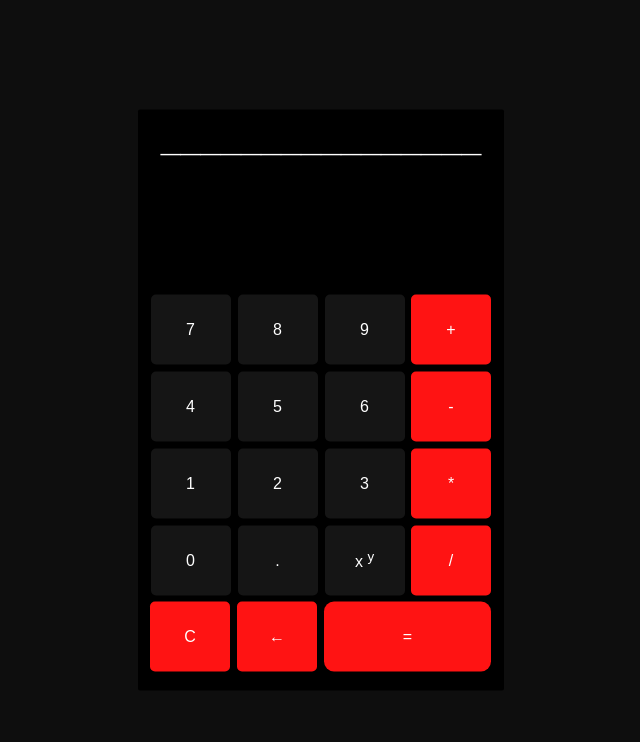
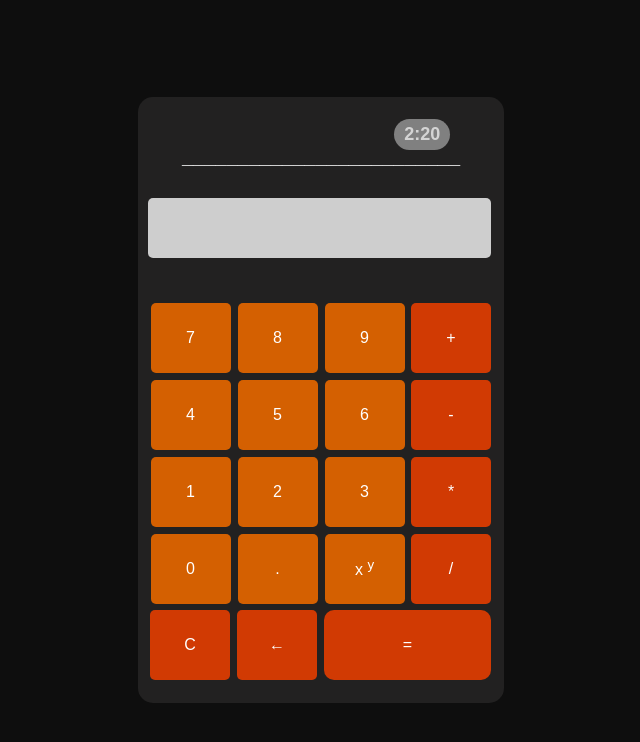
Before and after one commit to marlon-trev/calculante, a plain HTML site: page index.html in a window 1280 px wide. Shown: the whole page, without its empty margins (319-959 px from the left). Drawn offline with Linux system fonts and the light colour scheme.

Commit message:
novo estilo

```diff
--- a/estilo/estilo.css
+++ b/estilo/estilo.css
@@ -26,14 +26,14 @@ h1{
     min-width: 200px;
     max-width: 350px;
     position: absolute;
-    background-color: black;
+    background-color: rgb(34, 33, 33);
     top: 50%;
     left: 50%;
     transform: translate(-50%,-50%);
-    border-radius: 2px;
+    border-radius: 15px;
     padding: 8px;
     width: 350px;
-    height: 565px;
+    height: 590px;
 }
 
 
@@ -42,7 +42,7 @@ h1{
     height: 70px;
     font-size: 16px;
     cursor: pointer;
-    background-color: #171717ec;
+    background-color: #d46001;
     border: none;
     color: white;
     margin: 2.5px;
@@ -55,7 +55,7 @@ h1{
     height: 70px;
     font-size: 16px;
     cursor: pointer;
-    background-color: #FF1313;
+    background-color: #d13a03;
     border: none;
     color: white;
     margin: 2px;
@@ -68,7 +68,7 @@ h1{
     height: 70px;
     font-size: 16px;
     cursor: pointer;
-    background-color: #FF1313;
+    background-color: #d13a03;
     border: none;
     color: white;
     margin: 2px;
@@ -77,35 +77,59 @@ h1{
 }
 
 .botao:hover{
-    background-color: black;
+    background-color: #d4600165;
 }
 
 .botao1:hover{
-    background-color: #ff131346;
+    background-color: #d13a0365;
+    ;
 }
 
 .botao2:hover{
-    background-color: #ff131346;
+    background-color: #d13a0365;
 }
 
 #result{
+    color: black;
     overflow:hidden;
     text-overflow:ellipsis;
     line-height: 18px;
     font-weight: bold;
     font-size: 30px;
     font-family: Arial, Helvetica, sans-serif;
-    background-color: black;
+    background-color: rgba(255, 255, 255, 0.781);
     text-align: right;
     padding: 20px;
     margin-left: 2px;
     margin-right: 5px;
     margin-bottom: 40px;
     margin-top: 30px;
+    border-radius: 5px;
     height: 20px;
 }
 
 h1{
-    margin-top: 0px;
+    font-size: 20px;
+    margin-top: 15px;
     text-align: center;
 }
+
+#lugardahora{
+    display: block;
+    margin: 20px 0px 40px 0px;
+}
+
+#hora{
+    display: inline;
+    position: absolute;
+    text-align: right;
+    top: 2%;
+    left: 70%;
+    margin-top: 10px;
+    margin-bottom: 20px;
+    padding: 5px 10px 5px 10px;
+    background-color: gray;
+    color: rgb(212, 212, 212);
+    font-weight: bold;
+    border-radius: 20px;
+}
--- a/index.html
+++ b/index.html
@@ -11,7 +11,10 @@
 
     <div class="fundo">
         <div id="calc">
-            <h1>________________</h1>
+            <div id="lugardahora">
+                <header id="hora">22:50</header>
+            </div>
+            <h1>_________________________</h1>
             <p id="result"></p>
             <table>
                 <tr>
--- a/script/script.js
+++ b/script/script.js
@@ -23,6 +23,13 @@ function apagar(){
     res.innerHTML = rest.substring(0, rest.length -1)
 }
 
+let horas = document.getElementById('hora')
+let data = new Date
+let hora = data.getHours()
+let min = data.getMinutes()
+horas.innerHTML = `${hora}:${min}`
+
+
 /*
 function toLimit(){
     resultado()
```
